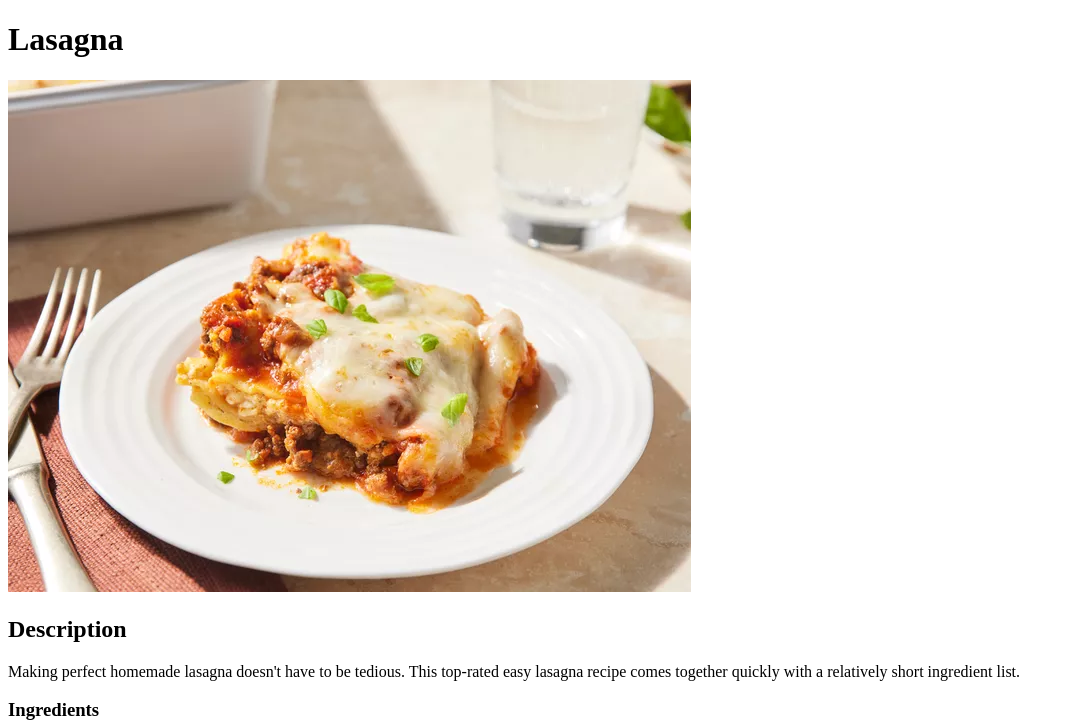
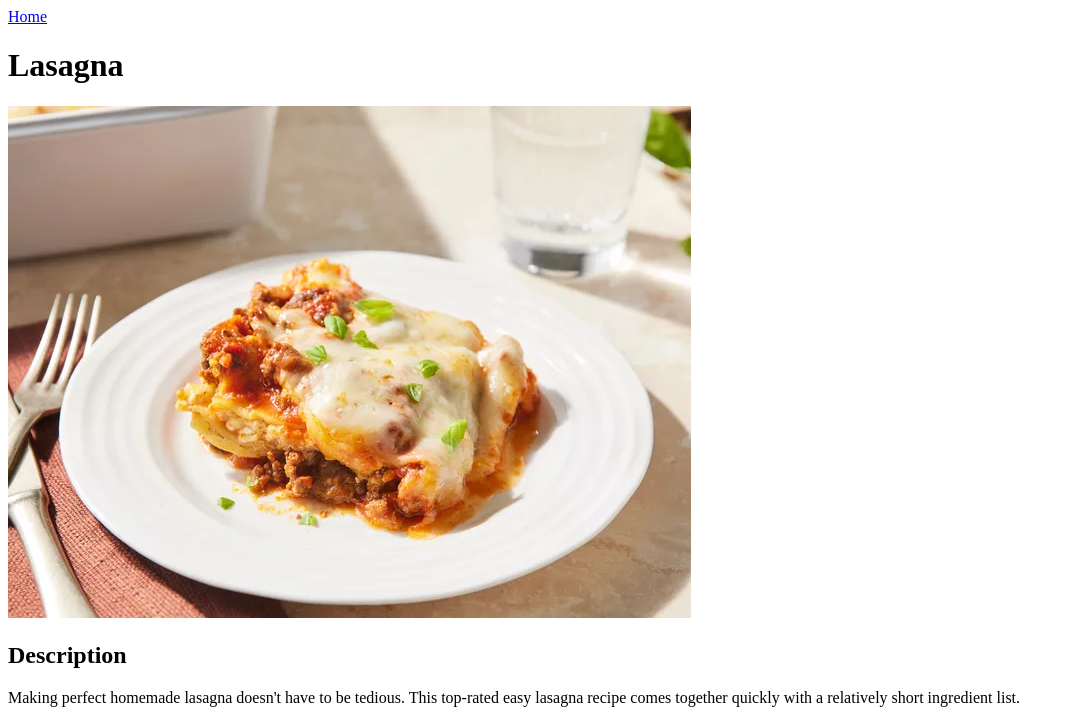
Before and after one commit to minnirupp/odin-recipes, a plain HTML site: page recipes/lasagna.html in a window 1280 px wide. Shown: the top 728 px of the page, without its empty margins (0-1074 px from the left). Drawn offline with Linux system fonts and the light colour scheme.

Commit message:
Add link to home

```diff
--- a/recipes/lasagna.html
+++ b/recipes/lasagna.html
@@ -5,6 +5,7 @@
     <title>Lasagna</title>
 </head>
 <body>
+    <a href="../">Home</a>
     <h1>Lasagna</h1>
     <img src="../images/lasagna.png" alt="Lasagna">
 
```
